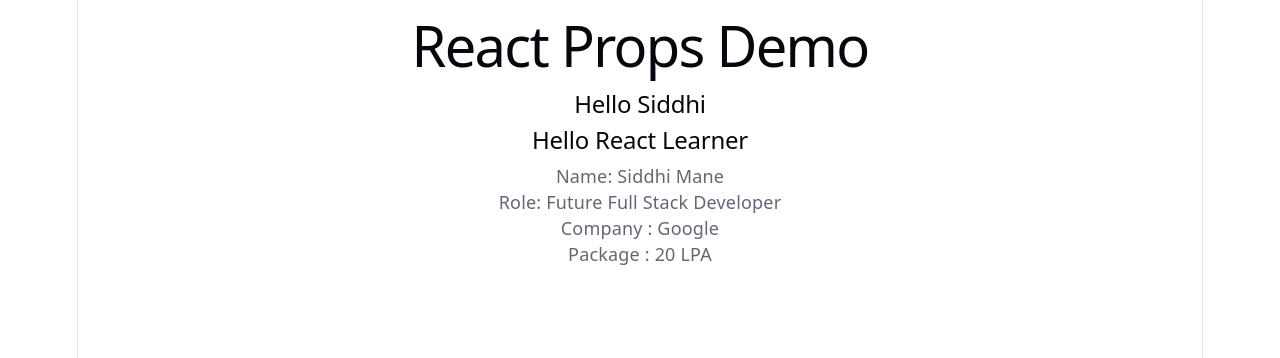
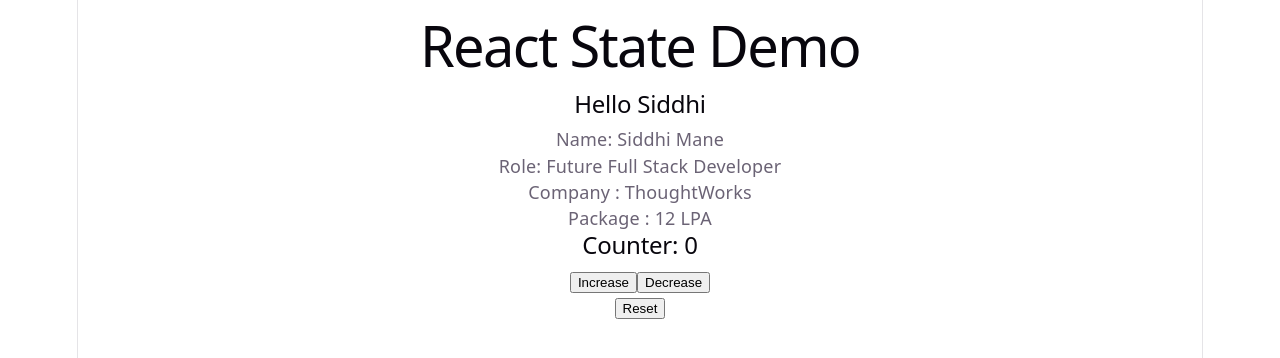
Before and after one commit to Siddhi1432/React, a React (Vite) app in the folder react-basics/: page / in a window 1280 px wide. Shown: the top 358 px of the page. Built offline with nearby package versions, Linux system fonts and the light colour scheme.

Commit message:
Task 4: Learned React useState and built counter

```diff
--- a/react-basics/src/App.jsx
+++ b/react-basics/src/App.jsx
@@ -1,23 +1,28 @@
-import Welcome from "./components/Welcome"
-import Profile from "./components/Profile"
-import Goal from "./components/Goal"
+import Welcome from "./components/Welcome";
+import Profile from "./components/Profile";
+import Goal from "./components/Goal";
+import Counter from "./components/Counter";
 
 function App() {
   return (
     <div>
-      <h1>React Props Demo</h1>
+      <h1>React State Demo </h1>
 
       <Welcome name="Siddhi" />
-      <Welcome name="React Learner" />
 
       <Profile
         name="Siddhi Mane"
         role="Future Full Stack Developer"
       />
 
-      <Goal company = "Google" package = "20 LPA"/>
+      <Goal
+        company="ThoughtWorks"
+        package="12 LPA"
+      />
+
+      <Counter />
     </div>
-  )
+  );
 }
 
-export default App
+export default App;
--- /dev/null
+++ b/react-basics/src/components/Counter.jsx
@@ -0,0 +1,23 @@
+import { useState } from "react";
+
+function Counter(){
+    const [count, setCount] = useState(0)
+
+    return(
+        <div>
+            <h2>Counter: {count}</h2>
+            <button onClick={()=>setCount(count+1)}>
+                Increase
+            </button>
+            <button onClick={()=>setCount(count-1)}>
+                Decrease
+            </button>
+            <br />
+            <button onClick={() => setCount(0)}>
+                Reset
+            </button>
+        </div>
+    )
+}
+
+export default Counter
```
